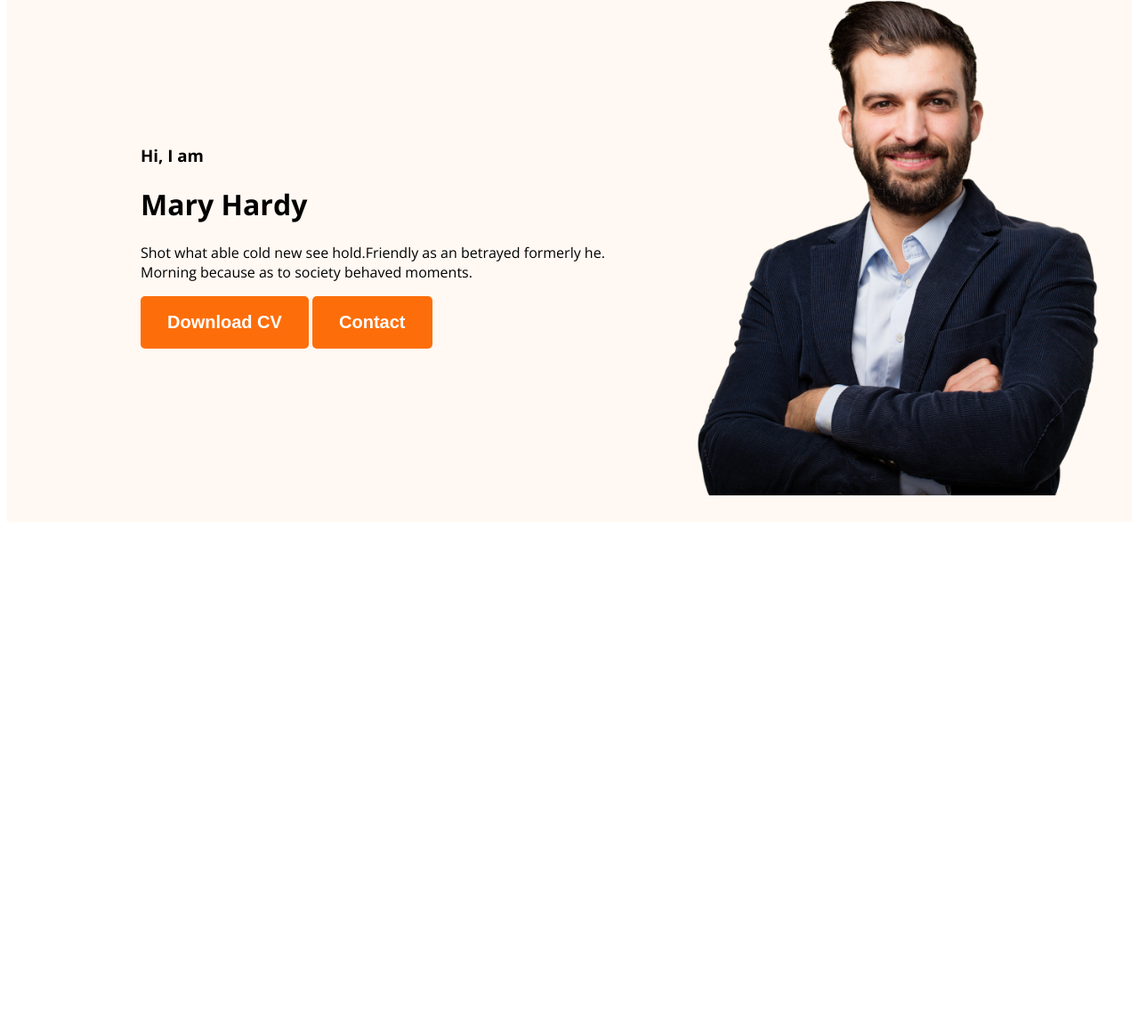
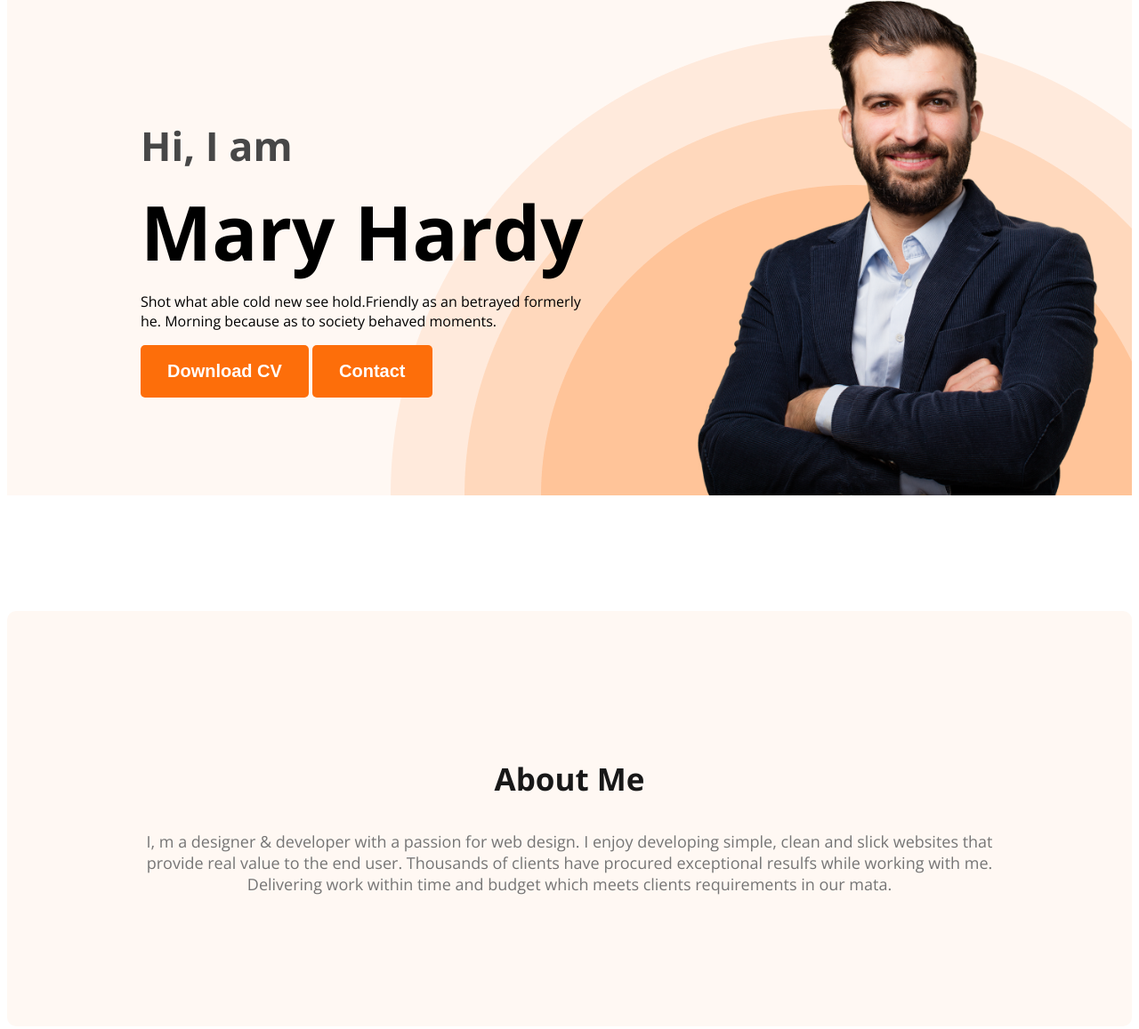
Before and after one commit to MuradNoor/developer_portfolio, a plain HTML site: page index.html in a window 1280 px wide. Shown: the part 211-1368 px from the top of the page at 89% size. Before the commit the page ends 806 px from the top, so only its background shows below. Drawn offline with nearby package versions, Linux system fonts and the light colour scheme.

Commit message:
working on about me

```diff
--- a/index.html
+++ b/index.html
@@ -26,7 +26,7 @@
             <div class="banner-content">
              <h3 class="greeting">Hi, I am</h3>
              <h1 class="banner-title">Mary Hardy</h1>
-             <p>Shot what able cold new see hold.Friendly as an betrayed formerly he. Morning because as to society behaved moments.</p>
+             <p class="banner-description">Shot what able cold new see hold.Friendly as an betrayed formerly he. Morning because as to society behaved moments.</p>
              <button class="btn-primary">Download CV</button>
              <button class="btn-primary">Contact</button>
             </div>
@@ -35,6 +35,10 @@
 
     </header>
     <main>
+        <section class="about">
+            <h3 class="section-title">About Me</h3>
+            <p class="section-description">I, m a designer & developer with a passion for web design. I enjoy developing simple, clean and slick websites that provide real value to the end user. Thousands of clients have procured exceptional resulfs while working with me. Delivering work within time and budget which meets clients requirements in our mata.</p>
+        </section>
 
     </main>
     <footer>
--- a/styles/nav.css
+++ b/styles/nav.css
@@ -51,12 +51,55 @@ nav a {
 }
 .header{
     background-color: #fff8f3;
+    background-image: url('../images/header_bg.png');
+    background-repeat: no-repeat;
+    background-position: bottom right;
 }
 .banner{
-    padding: 30px 30px 30px 150px;
+    padding: 30px 30px 0px 150px;
     display: flex;
     align-items: center;
+    justify-content: space-between;
 }
 .banner .profile{
     width: 500px;
 }
+.greeting{
+    font-size: 45px;
+    color: #474747;
+    margin-bottom: 0;
+}
+.banner-content{
+    width: 500px;
+}
+.banner-title{
+    font-size: 85px;
+    font-weight: 700;
+    margin-top: 8px;
+    margin-bottom: 10px;
+}
+.banner-description{
+    margin-top: 0;
+}
+
+/*....main section....*/
+
+/* about me */
+.about{
+    padding: 130px;
+    border-radius: 10px;
+    background:#fff8f3 ;
+    margin: 130px 0;
+}
+.section-title{
+    color: #181818;
+    font-size: 35px;
+    text-align: center;
+    font-weight: 700;
+}
+.section-description{
+    color: #757575;
+    text-align: center;
+    font-size: 18px;
+
+}
```
